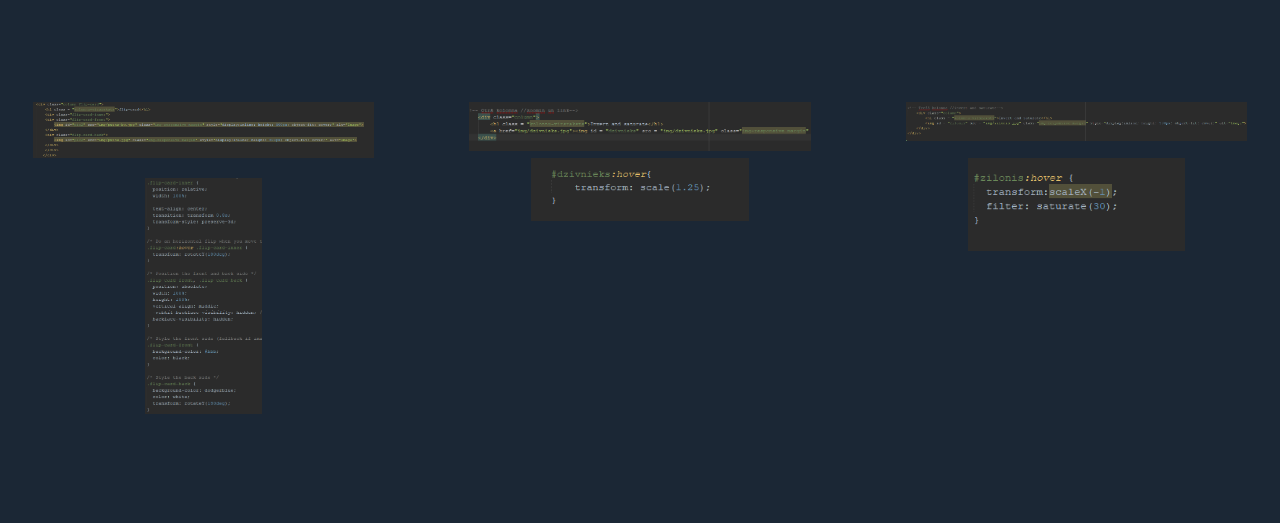
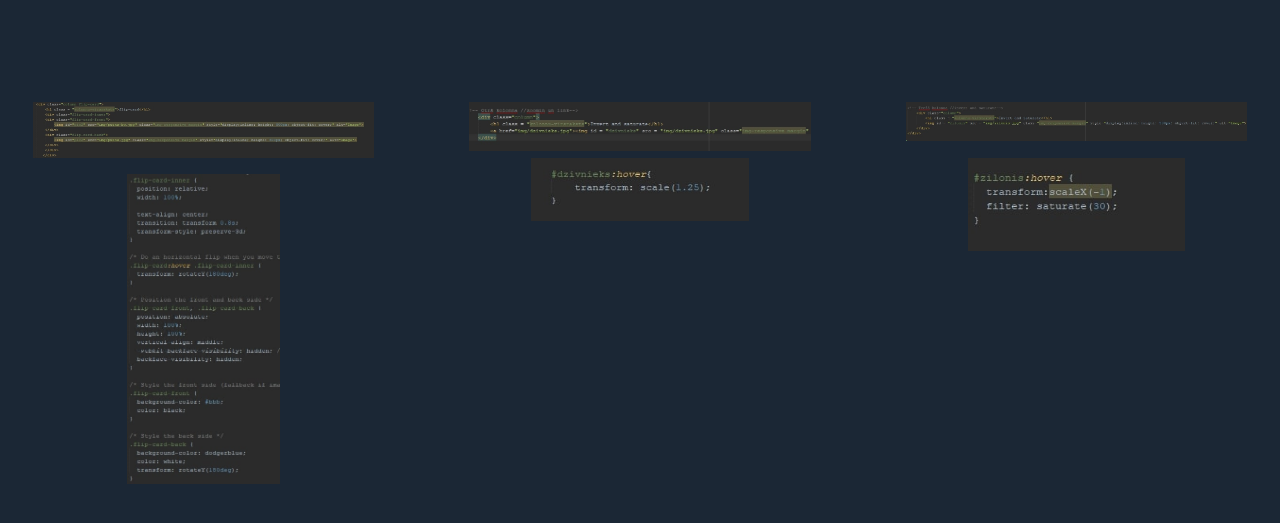
Before and after one commit to aavilnitis/html-1, a plain HTML site: page screenshots.html in a window 1280 px wide. Shown: the part 173-696 px from the top of the page. Drawn offline with nearby package versions, Linux system fonts and the light colour scheme.

Commit message:
atkal bilžu problēmas

```diff
--- a/screenshots.html
+++ b/screenshots.html
@@ -19,25 +19,25 @@
 
         <div class="row" style = "padding-top: 15vh">
             <div class="column">
-                <a href = "img/flipcard-html.png"><img id = "dzivnieks" src ="img/flipcard-html.png" style = "width: 26.66vw; margin: auto;"></a>
+                <a href = "img/fl1.jpg"><img id = "dzivnieks" src ="img/fl1.jpg" style = "width: 26.66vw; margin: auto;"></a>
             </div>
             <div class="column">
-                <a href = "img/dzivnieks-html.png"><img id = "dzivnieks" src ="img/dzivnieks-html.png" style = "width: 26.66vw; margin: auto;"></a>
+                <a href = "img/dz1.jpg"><img id = "dzivnieks" src ="img/dz1.jpg" style = "width: 26.66vw; margin: auto;"></a>
             </div>
             <div class="column">
-                <a href = "img/zilonis-html.png"><img id = "dzivnieks" src ="img/zilonis-html.png" style = "width: 26.66vw; margin: auto;"></a>
+                <a href = "img/zi1.jpg"><img id = "dzivnieks" src ="img/zi1.jpg" style = "width: 26.66vw; margin: auto;"></a>
             </div>
         </div>
 
         <div class="row">
             <div class="column">
-                <a href = "img/flipcard-css.png"><img id = "dzivnieks" src ="img/flipcard-css.png" style = "height: 20vw; margin: auto; padding-top: 20px"></a>
+                <a href = "img/fl2.jpg"><img id = "dzivnieks" src ="img/fl2.jpg" style = "width: 12vw;padding-top: 2vh; margin: auto;"></a>
             </div>
             <div class="column">
-                <a href = "img/dzivnieks-css.png"><img id = "dzivnieks" src ="img/dzivnieks-css.png" style = "width: 17vw; margin: auto;"></a>
+                <a href = "img/dz2.jpg"><img id = "dzivnieks" src ="img/dz2.jpg" style = "width: 17vw; margin: auto;"></a>
             </div>
             <div class="column">
-                <a href = "img/zilonis-css.png"><img id = "dzivnieks" src ="img/zilonis-css.png" style = "width: 17vw; margin: auto;"></a>
+                <a href = "img/zi2.jpg"><img id = "dzivnieks" src ="img/zi2.jpg" style = "width: 17vw; margin: auto;"></a>
             </div>
         </div>
     </body>
```
Also changed, not shown: img/dz1.jpg (added), img/dz2.jpg (added), img/dzivnieks-css.PNG (deleted), img/dzivnieks-html.PNG (deleted), img/fl1.jpg (added), img/fl2.jpg (added), img/flipcard-css.PNG (deleted), img/flipcard-html.PNG (deleted), img/zi1.jpg (added), img/zi2.jpg (added), img/zilonis-css.PNG (deleted), img/zilonis-html.PNG (deleted).
